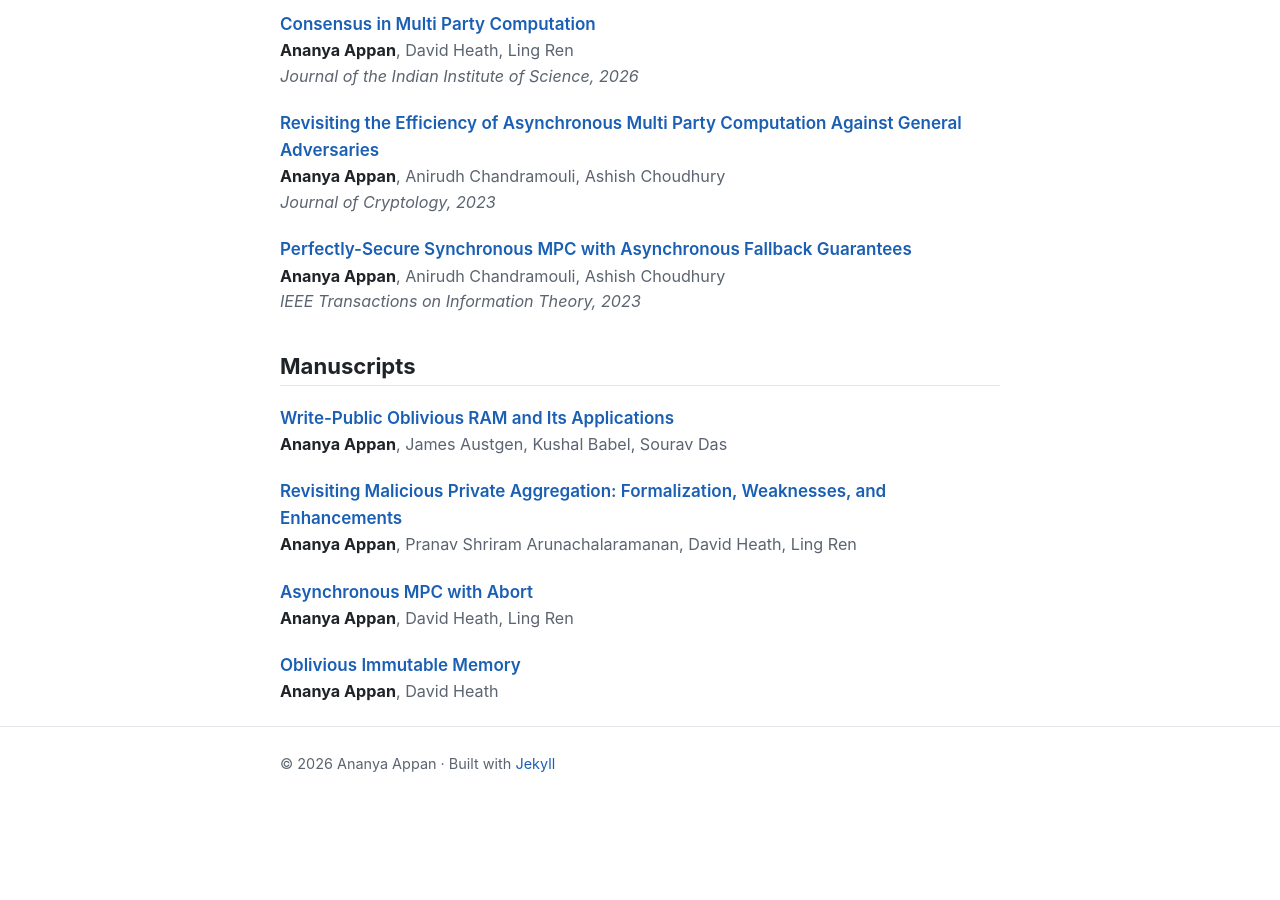
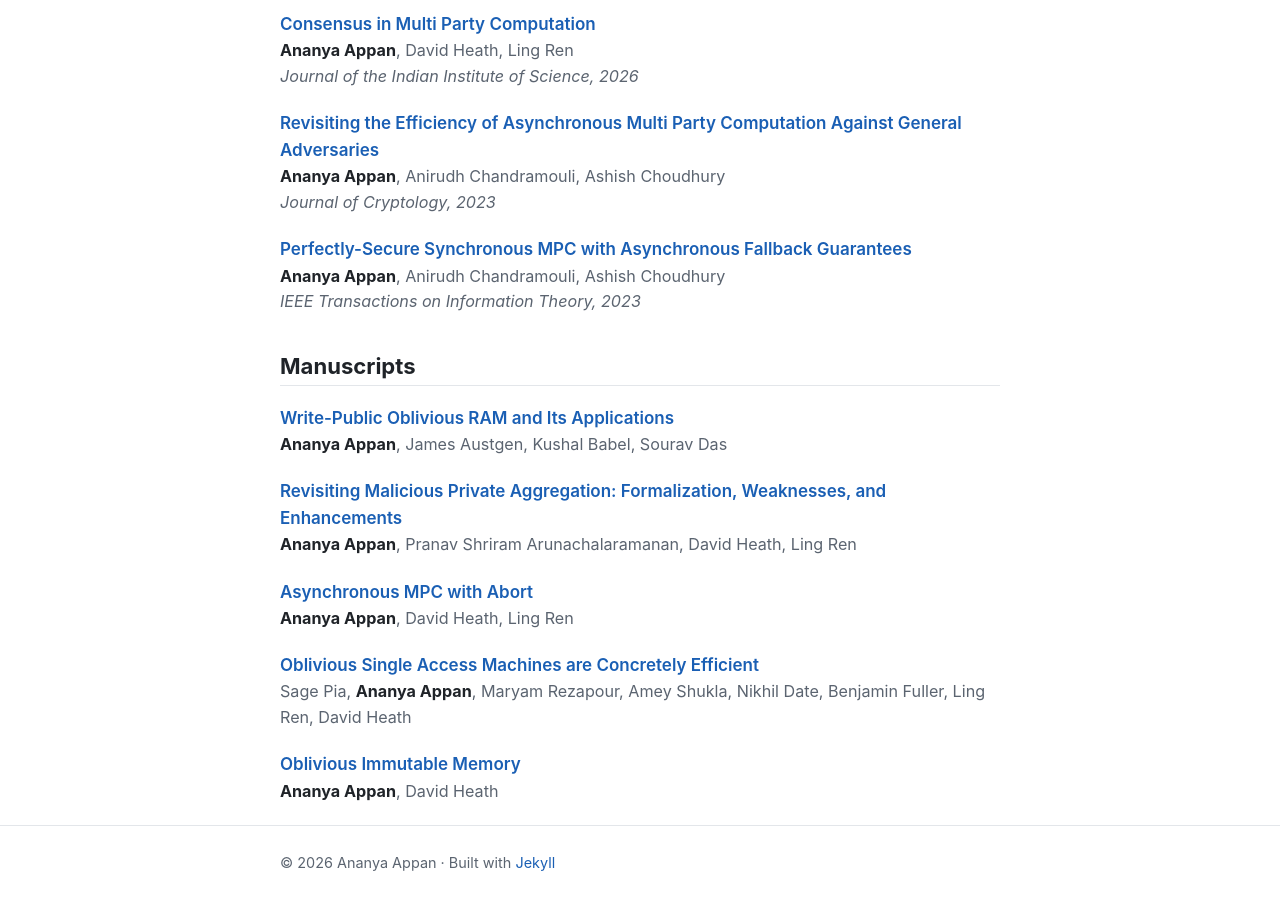
Before and after one commit to AnanyaAppan/AnanyaAppan.github.io, a Jekyll site: the page built from research.md, in a window 1280 px wide and 900 px high, scrolled down 1121 px. Built offline with Jekyll 4.4.1, drawn with Linux system fonts in a browser that asks for light colours; before the commit the page ends 1922 px from its top, so only the background shows below that.

Commit message:
Add OSAM concrete efficiency manuscript
Co-Authored-By: Claude Opus 5.5 <noreply@anthropic.com>

```diff
--- a/_data/publications.yml
+++ b/_data/publications.yml
@@ -85,6 +85,11 @@
   authors: "Ananya Appan, David Heath, Ling Ren"
   type: manuscript
 
+- title: "Oblivious Single Access Machines are Concretely Efficient"
+  url: https://eprint.iacr.org/2026/451.pdf
+  authors: "Sage Pia, Ananya Appan, Maryam Rezapour, Amey Shukla, Nikhil Date, Benjamin Fuller, Ling Ren, David Heath"
+  type: manuscript
+
 - title: "Oblivious Immutable Memory"
   url: https://eprint.iacr.org/2025/593
   authors: "Ananya Appan, David Heath"
```
